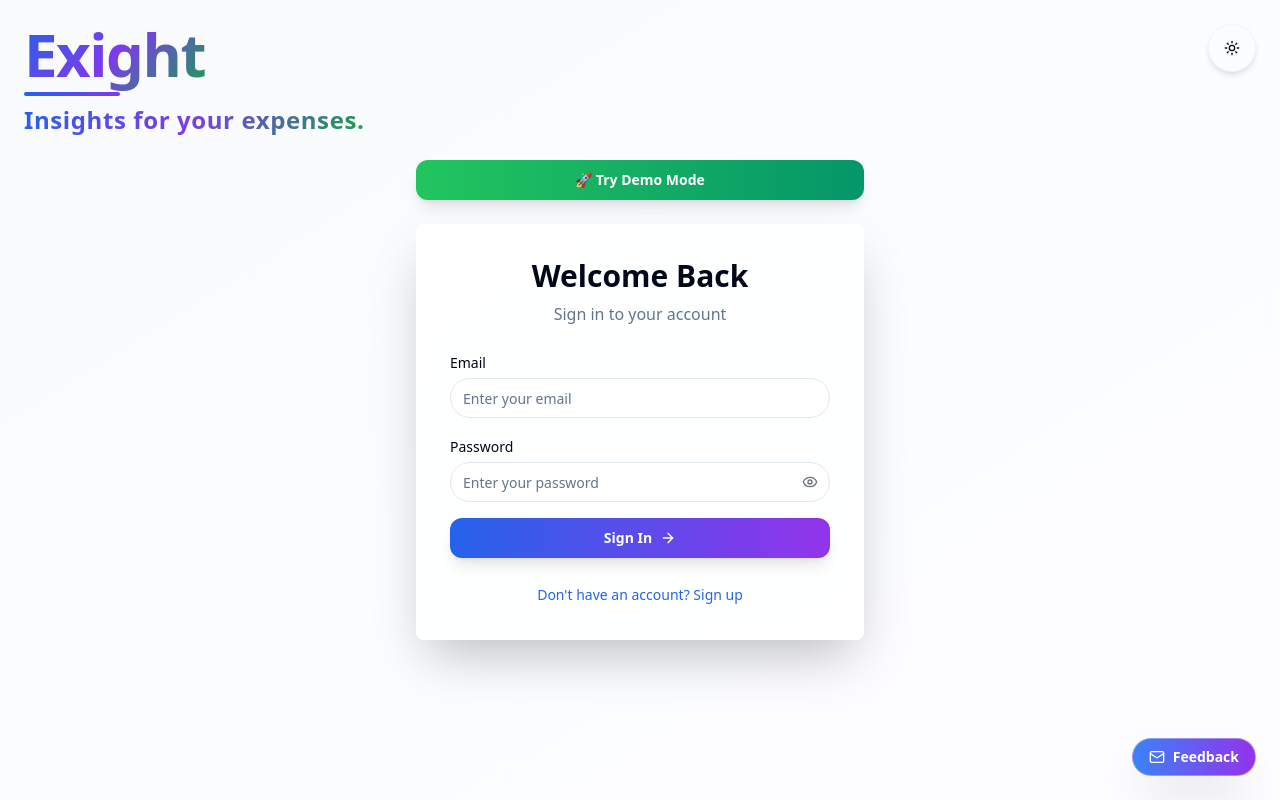
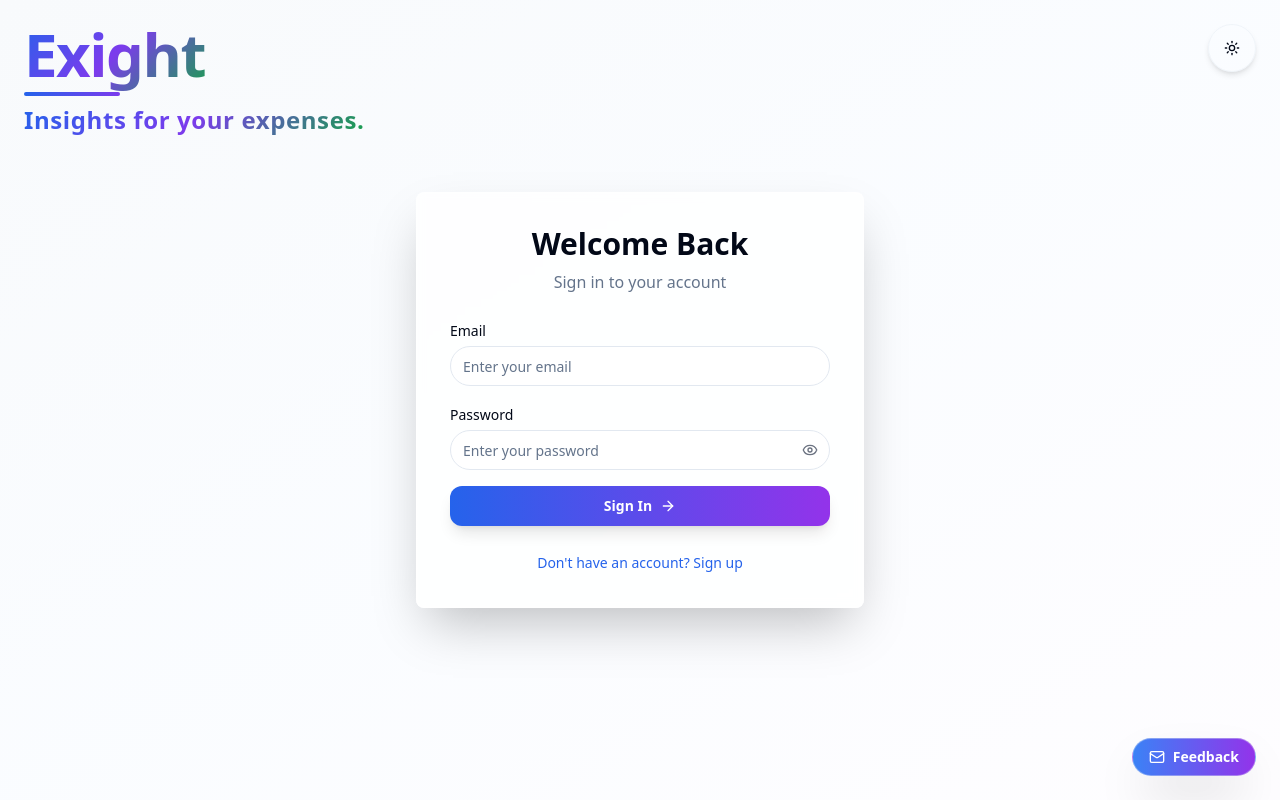
Before and after one commit to rescuedragon/exight2.0, a React (Vite) app: page /login in a window 1280 px wide. Built offline with nearby package versions, Linux system fonts and the light colour scheme.

Commit message:
fix(auth): use https dev API and remove Demo Mode from login (dev matches real)

```diff
--- a/src/components/Login.tsx
+++ b/src/components/Login.tsx
@@ -165,15 +165,7 @@ const Login = () => {
           transition={{ duration: 0.5, ease: "easeOut" }}
           className="w-full max-w-md"
         >
-          {/* Demo Mode Button */}
-          <div className="text-center mb-6">
-            <Button
-              onClick={handleDemoMode}
-              className="w-full py-3 bg-gradient-to-r from-green-500 to-emerald-600 hover:from-green-400 hover:to-emerald-500 text-white font-bold rounded-xl shadow-lg transition-all duration-300"
-            >
-              🚀 Try Demo Mode
-            </Button>
-          </div>
+          {/* Demo Mode removed for dev environment to mirror real app */}
 
           {/* Login/Register Form */}
           <Card className="backdrop-blur-sm bg-white/80 dark:bg-gray-900/80 border-2 border-white/20 shadow-2xl">
--- a/src/lib/api.ts
+++ b/src/lib/api.ts
@@ -30,8 +30,8 @@ export interface ApiResponse<T> {
 }
 
 // Mock authentication system - no backend required
-// Prefer same-origin API to avoid CORS/mixed-content in production
-const API_BASE_URL = 'http://13.60.70.116/api';
+// Prefer HTTPS dev domain to avoid mixed-content on https site
+const API_BASE_URL = 'https://dev.exight.in/api';
 
 interface MockUser {
   password: string;
```
